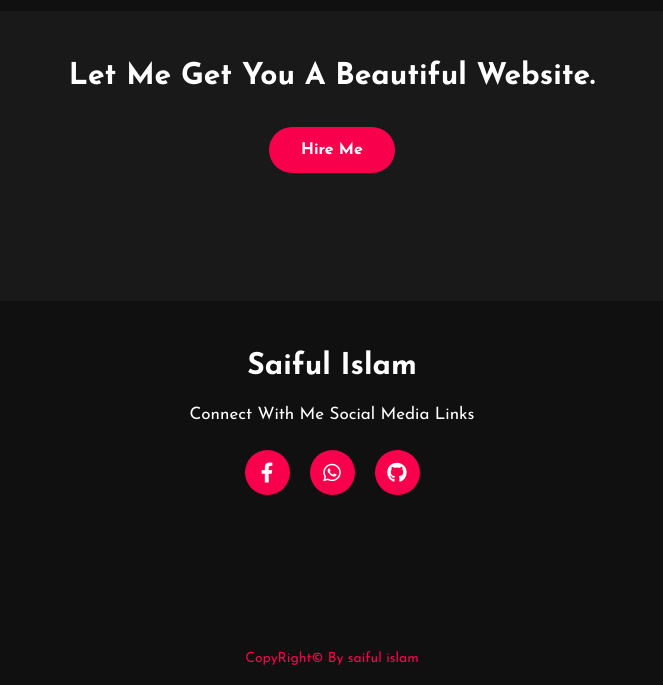
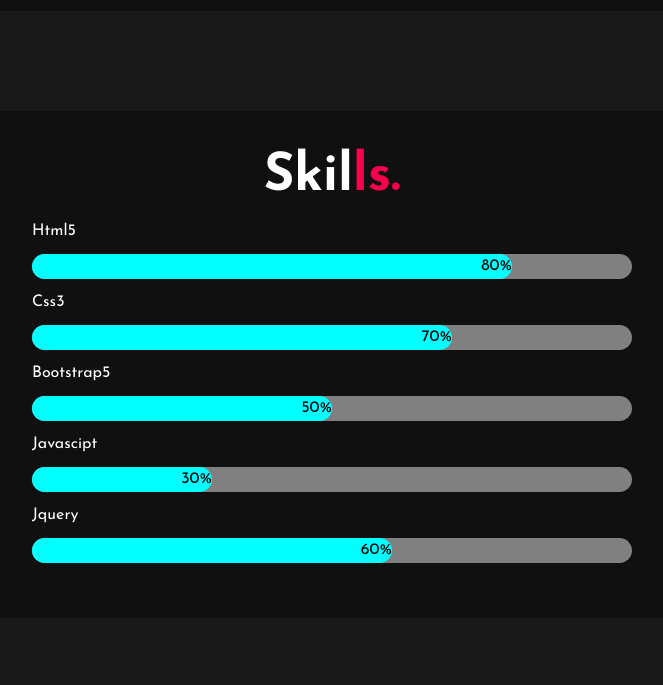
Before and after one commit to websaiful/my-portfolio, a plain HTML site: page index.html in a window 1280 px wide. Shown: the part 2095-2780 px from the top of the page, without its empty margins (308-971 px from the left). Drawn offline with Linux system fonts and the light colour scheme.

Commit message:
design complete

```diff
--- a/css/style.css
+++ b/css/style.css
@@ -78,18 +78,28 @@
 	  }
 	  nav ul{
 		position: fixed;
-		background: #f9004f00;
+		background-color: #f9004f1a;
 		top: 75px;
 		right: -200px;
-		height: 10vh;
+		height: 0vh;
 		width: 200px;
 		text-align: center;
 		z-index: 100;
 		transition: .5s ease;
+
 	  }
 	  nav ul li{
 		display: block;
 		text-align: right;
+		border-bottom: 1px solid #000;
+		background-color: rgba(255, 255, 255, 0.103);
+		border-left: 1px solid #000;
+	}
+	  nav ul li:first-child{
+		border-top: 1px solid #000;
+	  }
+	  nav ul li a{
+		display: block;
 	  }
 }
 .content{
@@ -194,8 +204,7 @@
 
 .service{
 	background: #101010;
-
-	padding: 100px 0px;
+    padding: 100px 0px;
 }
 .title h2{
 	color: white;
@@ -254,10 +263,68 @@
 	border: 2px solid #f9004d;
 	cursor: pointer;
 }
+/* skill section code start here */
+#skill-section{
+	background-color:#191919;
+	padding: 100px 0;
+}
+.skill-background{
+	margin-left: 300px;
+	margin-right: 300px;
+	background-color: #101010;
+	padding: 40px;
+	color: #fff;
+	text-transform: capitalize;
+	border-radius: 10px;
+}
+.progress{
+	width: 100%;
+	background-color: rgba(255, 255, 255, 0.466);
+	border-radius: 15px;
+	margin: 15px 0;
+	height: 25px;
+ }
+ .progress-bar{
+	height: 100%;
+	width: 10%;
+	background-color: aqua;
+	border-radius: 15px;
+	position: relative;
+	transition: all 1.5s;
+	text-align: center;
+  }
+  .skills-title{
+	text-align: center;
+	padding-bottom: 20px;
+	font-size: 35px;
+  }
+  .progress-bar span{
+    position: absolute;
+    top: 15%;
+    right: 0%;
+    color: black;
+
+}
+  .html{
+	width: 80%;
+
+	}
+	.css3{
+		width: 70%;
+	}
+	.bootstrap5{
+		width: 50%;
+	}
+	.javascript{
+		width: 30%;
+	}
+	.jquery{
+		width: 60%;
+	}
 .contact-me{
 	width: 100%;
 	height: 290px;
-	background: #191919;
+	background: #101010;
 	text-align: center;
 	padding-top: 50px;
 
@@ -290,7 +357,7 @@
 	position: relative;
 	width: 100%;
 	height: 400px;
-	background: #101010;
+	background: #191919;
 	padding: 50px 0;
 
 }
@@ -365,6 +432,10 @@
 		margin-left: 30px;
 		margin-right: 30px;
 	}
+	.skill-background{
+		margin-left: 50px;
+		margin-right: 50px;
+	}
 }
 @media only screen and (min-width:689px) and (max-width:992px) {
 	.newslatter form{
@@ -392,4 +463,8 @@
 		margin-left: 70px;
 		margin-right: 70px;
 	}
+	.skill-background{
+		margin-left: 80px;
+		margin-right: 80px;
+	}
 }
--- a/index.html
+++ b/index.html
@@ -104,7 +104,45 @@
 			</div>
 		</div>
 	</div>
+      <!-- skill section code start here -->
+	  <section id="skill-section">
+          <div class="skill-background">
+			<div class="skills-title">
+				<h2>skil<span>ls.</span></h2>
+			</div>
+			<p>html5</p>
+			<div class="progress">
+              <div class="progress-bar html">
+                  <span>80%</span>
+			  </div>
+			</div>
+			<p>css3</p>
+			<div class="progress">
+              <div class="progress-bar css3">
+                  <span>70%</span>
+			  </div>
+			</div>
+			<p>bootstrap5</p>
+			<div class="progress">
+              <div class="progress-bar bootstrap5">
+                  <span>50%</span>
+			  </div>
+			</div>
+			<p>javascipt</p>
+			<div class="progress">
+              <div class="progress-bar javascript">
+                  <span>30%</span>
+			  </div>
+			</div>
+			<p>jquery</p>
+			<div class="progress">
+              <div class="progress-bar jquery">
+                  <span>60%</span>
+			  </div>
+			</div>
 
+		  </div>
+	  </section>
 	<!------Contact Me------>
 	<div class="contact-me">
 		<p>Let Me Get You A Beautiful Website.</p>
@@ -117,9 +155,9 @@
 			<p>Saiful Islam</p>
 			<p>Connect With Me Social Media Links</p>
 			<div class="social">
-				<a href="#"><i class="fab fa-facebook-f"></i></a>
-				<a href="#"><i class="fab fa-whatsapp"></i></a>
-				<a href="#"><i class="fab fa-github"></i></a>
+				<a target="_blank" href="https://www.facebook.com/mdsajid.islamsaiful/"><i class="fab fa-facebook-f"></i></a>
+				<a target="_blank" href="https://wa.me/+8801885249492"><i class="fab fa-whatsapp"></i></a>
+				<a target="_blank" href="https://github.com/websaiful"><i class="fab fa-github"></i></a>
 			</div>
 			<p class="end">CopyRight&copy; By saiful islam</p>
 		</div>
```
